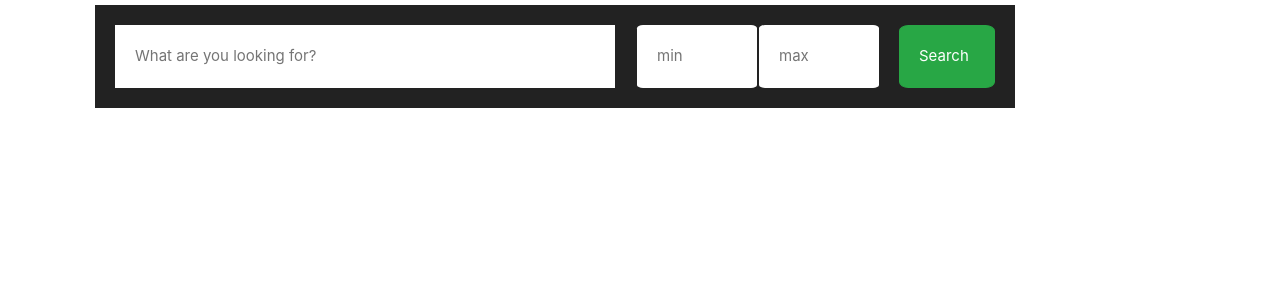
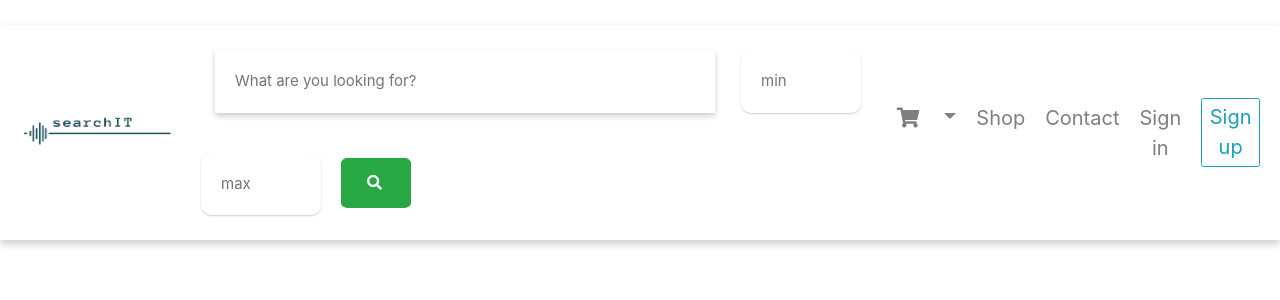
Before and after one commit to burak-karaca/letsFind, a Django app: page / in a window 1280 px wide. Shown: the top 300 px of the page. Run offline with Django 3.2, Linux system fonts and the light colour scheme; some libraries are stand-ins or nearby versions.

Commit message:
second commit

```diff
--- a/mysite/app/static/app/style.css
+++ b/mysite/app/static/app/style.css
@@ -5,13 +5,13 @@
     box-sizing: border-box;
     padding: 0;
     margin: 0;
+    outline: none;
 }
 .input-field{
     float: left;
     padding: 2rem;
     font-size: 20px;
     margin-left:0;
-    background:#222222;
     margin-right: 0;
 }
 .second-wrap{
@@ -23,26 +23,38 @@
 .location{
     font-size: 1.5rem;
     padding: 2rem;
-    margin-left: 0.2rem;
+    margin-left: 0.6rem;
     width: 12rem;
-    border-radius: 5%;
-    border: 0;
+    box-shadow: 0 1px 2px 0 rgba(0, 0, 0, 0.2);
     padding-right: 0;
-
+    border:none;
+    border-radius: 10px;
+}
+.navbar{
+    margin-bottom: 10px;
+    float: left;
+    text-align: center;
 }
 #search{
     font-size: 1.5rem;
     padding: 2rem;
     width: 50rem;
-    border: 0;
+    box-shadow: 0 3px 6px 0 rgba(0, 0, 0, 0.2);
+    border:none;
 }
 #buton{
-    padding:1.9rem;
-    padding-right: 2.5rem;
-    padding-right: 2.5rem;
+    padding: 1.3rem;
+    padding-right: 4rem;
+    padding-right: 4rem;
     font-size: 1.5rem;
     border-radius: 10%;
-    margin:0;
+    position: relative;
+    top: 5px;
+
+}
+.fa-search{
+    margin-left: 80%;
+    text-align: center;
 }
 #button{
     padding:1.9rem;
@@ -86,8 +122,25 @@
     width: auto;
     text-shadow: none;
 }
-#link:hover{
+#link:hover,#price:hover{
     color: #222222;
     background-color: white;
     transition: 1s background-color;
 }
+.nav-item{
+    font-size: 20px;
+    margin-right: 10px;
+}
+.nav-item a{
+    font-size: 2rem;
+}
+.nav-item:first-child{
+    margin-left: 2rem;
+}
+.navbar {
+    position: absolute;
+    left: 50%;
+    transform: translatex(-50%);
+    box-shadow: 0 4px 8px 0 rgba(0, 0, 0, 0.2);
+    margin-top: 25px;
+}
--- a/mysite/app/templates/app/index.html
+++ b/mysite/app/templates/app/index.html
@@ -11,12 +11,26 @@
     <link rel="stylesheet" href="https://stackpath.bootstrapcdn.com/bootstrap/4.5.2/css/bootstrap.min.css" integrity="sha384-JcKb8q3iqJ61gNV9KGb8thSsNjpSL0n8PARn9HuZOnIxN0hoP+VmmDGMN5t9UJ0Z" crossorigin="anonymous">
     <link href='https://fonts.googleapis.com/css?family=PT+Sans:400,500,700' rel='stylesheet' type='text/css'>
     <link href='https://fonts.googleapis.com/css?family=Dosis:500,600,700' rel='stylesheet' type='text/css'>
+    <link href="https://fonts.googleapis.com/css2?family=Fira+Sans&display=swap" rel="stylesheet">
     <title>Document</title>
 </head>
 <body>
-<div class="container">
 
-        <div class="navbar">
+
+<!-- Navbar -->
+<nav class="navbar navbar-expand-md navbar-light">
+
+    <a class="navbar-brand" href="#!">
+        <img src="{% static 'app/logo.png' %}" height="30" alt="mdb logo" style="width: 175px;height: 50px;">
+    </a>
+
+    <!-- Collapse button -->
+    <button class="navbar-toggler" type="button" data-toggle="collapse" data-target="#basicExampleNav1"
+            aria-controls="basicExampleNav1" aria-expanded="false" aria-label="Toggle navigation">
+        <span class="navbar-toggler-icon"></span>
+    </button>
+
+    <!-- Breadcrumbs -->
     <form method="post">
         {% csrf_token %}
         <div class="input-field first-wrap">
@@ -38,18 +52,70 @@
             </div>
         </div>-->
         <div class="input-field third-wrap">
-                    <button class="btn btn-success" id="buton" type="submit">Search</button>
+            <button class="btn btn-success" id="buton" type="submit"><i class="fas fa-search"></i></button>
         </div>
     </form>
+    <!-- Breadcrumbs -->
+
+    <!-- Links -->
+    <div class="collapse navbar-collapse" id="basicExampleNav1">
+
+        <!-- Right -->
+        <ul class="navbar-nav ml-auto">
+            <li class="nav-item">
+                <a href="#!" class="nav-link navbar-link-2 waves-effect">
+                    <span class="badge badge-pill red"></span>
+                    <i class="fas fa-shopping-cart pl-0"></i>
+                </a>
+            </li>
+            <li class="nav-item dropdown">
+                <a class="nav-link dropdown-toggle waves-effect" id="navbarDropdownMenuLink3" data-toggle="dropdown"
+                   aria-haspopup="true" aria-expanded="true">
+                    <i class="united kingdom flag m-0"></i>
+                </a>
+                <div class="dropdown-menu dropdown-menu-right" aria-labelledby="navbarDropdownMenuLink">
+                    <a class="dropdown-item" href="#!">Action</a>
+                    <a class="dropdown-item" href="#!">Another action</a>
+                    <a class="dropdown-item" href="#!">Something else here</a>
                 </div>
+            </li>
+            <li class="nav-item">
+                <a href="#!" class="nav-link waves-effect">
+                    Shop
+                </a>
+            </li>
+            <li class="nav-item">
+                <a href="#!" class="nav-link waves-effect">
+                    Contact
+                </a>
+            </li>
+            <li class="nav-item">
+                <a href="#!" class="nav-link waves-effect">
+                    Sign in
+                </a>
+            </li>
+            <li class="nav-item pl-2 mb-2 mb-md-0">
+                <a href="#!" type="button"
+                   class="btn btn-outline-info btn-md btn-rounded btn-navbar waves-effect waves-light">Sign up</a>
+            </li>
+        </ul>
+
+    </div>
+    <!-- Links -->
+
+</nav>
+<!-- Navbar -->
+
+<div class="container">
 
 
     {% for i in context %}
-    <ul class="list-group" id="products">
-            <li class="list-group-item"><img src="{{i.images}}">
-          <span id="item">{{i.element}}</span>
-          <span id="price">{{i.prices}}<span/>
+    <ul class="list-group" id="product">
+        <li class="list-group-item" id="products">
+            <a href="{{i.link}}"><img src="{{i.images}}"></a>
+            <a href="{{i.link}}"><span id="item">{{i.element}}</span></a>
             <a href="{{i.link}}" id="link" class="btn btn-primary">{{i.shop}}</a>
+            <a href="{{i.link}}"><span id="price" class="btn btn-primary">{{i.prices}}</span></a>
         </li>
     </ul>
     {% endfor %}
--- a/mysite/app/utilities.py
+++ b/mysite/app/utilities.py
@@ -15,20 +15,16 @@
    search = driver.find_element_by_name("q")
    search.send_keys(data)
    search.send_keys(Keys.RETURN)
+
    minim = driver.find_element_by_name("lower")
    minim.send_keys(minPrice)
    maxim =  driver.find_element_by_name("upper")
    maxim.send_keys(maxPrice)
-
    go = driver.find_element_by_class_name("sh-dr__prs")
    go.click()
-
-
    clickPrices = driver.find_element_by_css_selector(".vkYnff")
    clickPrices.click()
-
    sortingPrices = driver.find_elements_by_css_selector(".kH0Dhc")
-
    sortPriceArray = []
    for d in sortingPrices:
       sortPriceArray.append(d)
```
Also changed, not shown: other parts of mysite/app/static/app/style.css (+29 -5 lines), mysite/app/static/app/logo.png (added). Lines whose indentation alone changed are shown as unchanged.
